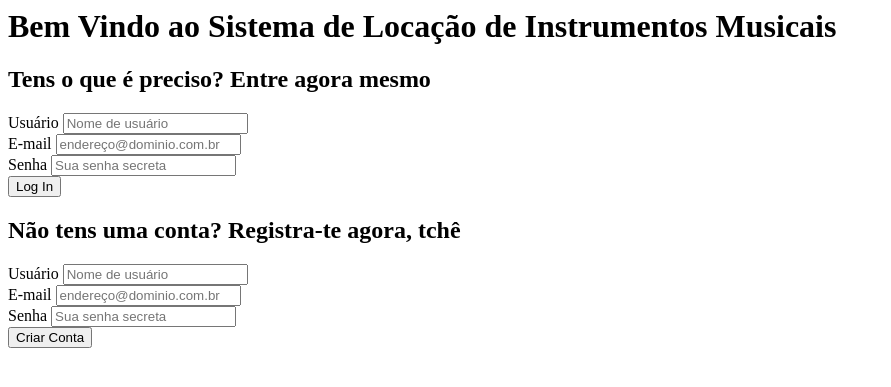
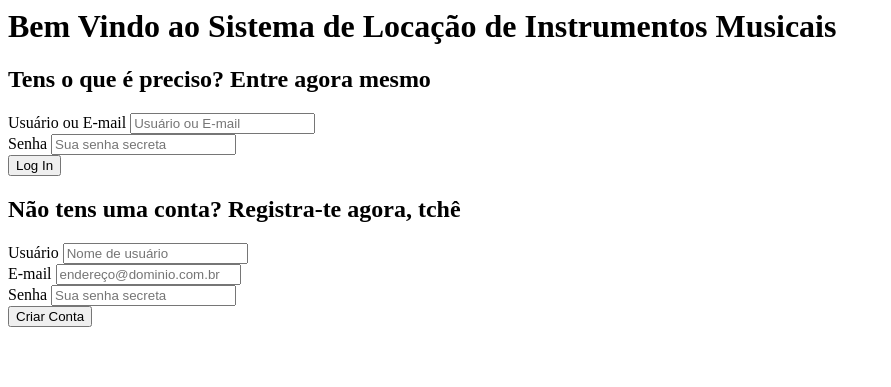
Before and after one commit to PauloGamarra/musical_instrument_rental, a Flask app: page / in a window 1280 px wide. Shown: the top 387 px of the page, without its empty margins (0-891 px from the left). Run offline with Flask 2, Linux system fonts and the light colour scheme.

Commit message:
make login use username OR email

```diff
--- a/app.py
+++ b/app.py
@@ -21,6 +21,7 @@ login_manager.init_app(app)
 login_manager.login_view = "index"
 
 
+# Necessary for flask-login, gives it the user using its id
 @login_manager.user_loader
 def load_user(user_id):
     with session_scope() as session:
@@ -29,6 +30,7 @@ def load_user(user_id):
         return user
 
 
+# Login and Register page
 @app.route('/', methods=["GET", "POST"])
 def index():
     if request.method == 'POST':
@@ -42,6 +44,7 @@ def index():
         return render_template('index.html')
 
 
+# Route which the user is directed to when they log-in, can only be seen when logged-in
 @app.route('/logged', methods=["GET"])
 @login_required
 def logged_page():
@@ -74,15 +77,18 @@ def register(form):
 
 
 def login(form):
-    username = form["username"]
+    username_email = form["username_email"]
     password = form["password"]
-    email = form["email"]
 
     with session_scope() as session:
-        user = session.query(Users).filter_by(name=username, email=email, password=password).first()
-        if (user):
+        user_user = session.query(Users).filter_by(name=username_email).first()
+        user_email = session.query(Users).filter_by(email=username_email).first()
+        user = user_user or user_email
+        if (user and user.password == password):
             login_user(user, remember=True)
             return redirect('/logged')
+        elif (user):
+            return render_template('index.html', error_login="Senha Incorreta")
         else:
             return render_template('index.html', error_login="Usuário inexistente")
 
--- a/templates/index.html
+++ b/templates/index.html
@@ -15,13 +15,8 @@
     <form action="/" method="POST">
 
         <div class="campo-form">
-            <label>Usuário</label>
-            <input type="text" id="username" name="username" placeholder="Nome de usuário">
-        </div>
-
-        <div class="campo-form">
-            <label>E-mail</label>
-            <input type="email" id="email" name="email" placeholder="endereço@dominio.com.br">
+            <label>Usuário ou E-mail</label>
+            <input type="text" name="username_email" placeholder="Usuário ou E-mail">
         </div>
 
         <div class="campo-form">
```
